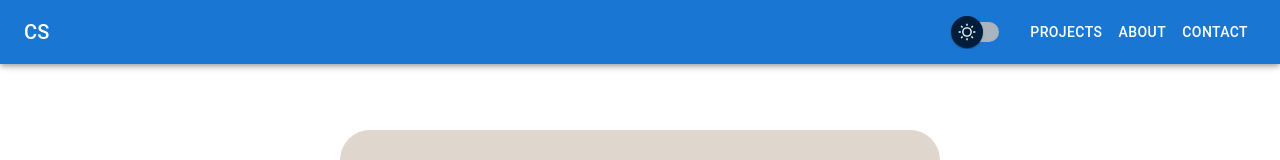
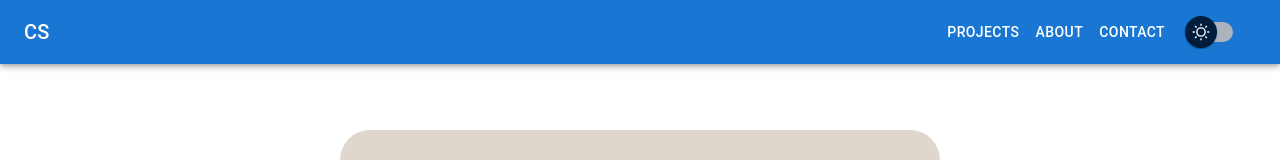
Before and after one commit to csalguera/portfolio-react, a React (Create React App) app: page / in a window 1280 px wide. Shown: the top 160 px of the page. Built offline with nearby package versions, Linux system fonts and the light colour scheme.

Commit message:
change ToggleSwitch component placement

```diff
--- a/src/components/NavBar/NavBar.jsx
+++ b/src/components/NavBar/NavBar.jsx
@@ -70,7 +70,14 @@ function DrawerAppBar(props) {
         </List>
       </Box>
       <Box sx={{ textAlign: 'center' }}>
-        <ToggleSwitch xs='block' sm='none' checked={checked} setChecked={setChecked} setIsDarkPref={setIsDarkPref} handleToggle={handleToggle} />
+        <ToggleSwitch
+          xs='block'
+          sm='none'
+          checked={checked}
+          setChecked={setChecked}
+          setIsDarkPref={setIsDarkPref}
+          handleToggle={handleToggle}
+        />
       </Box>
     </Box>
   );
@@ -100,7 +107,6 @@ function DrawerAppBar(props) {
           >
             CS
           </Typography>
-          <ToggleSwitch xs='none' sm='block' checked={checked} setChecked={setChecked} setIsDarkPref={setIsDarkPref} handleToggle={handleToggle} />
           <Box sx={{ display: { xs: 'none', sm: 'block' } }}>
             {navItems.map((item, idx) => (
               <Button key={item} onClick={() => scrollToElement(navItems[idx])} sx={{ color: '#fff' }}>
@@ -108,6 +114,14 @@ function DrawerAppBar(props) {
               </Button>
             ))}
           </Box>
+          <ToggleSwitch
+            xs='none'
+            sm='block'
+            checked={checked}
+            setChecked={setChecked}
+            setIsDarkPref={setIsDarkPref}
+            handleToggle={handleToggle}
+          />
         </Toolbar>
       </AppBar>
       <Box component="nav">
--- a/src/components/ToggleSwitch/ToggleSwitch.jsx
+++ b/src/components/ToggleSwitch/ToggleSwitch.jsx
@@ -59,7 +59,7 @@ const ToggleSwitch = (props) => {
   const { xs, sm, checked, handleToggle } = props
 
   return (
-    <FormGroup sx={{ marginLeft:xs === 'block' ? '30px' : '', display: { xs: xs, sm: sm } }}>
+    <FormGroup sx={{ marginLeft:xs === 'block' ? '30px' : '16px', display: { xs: xs, sm: sm } }}>
       <FormControlLabel
         control={<MaterialUISwitch checked={checked} onChange={handleToggle} color="default" />}
       />
```
Also changed, not shown: src/App.jsx (+6 -1 lines).
